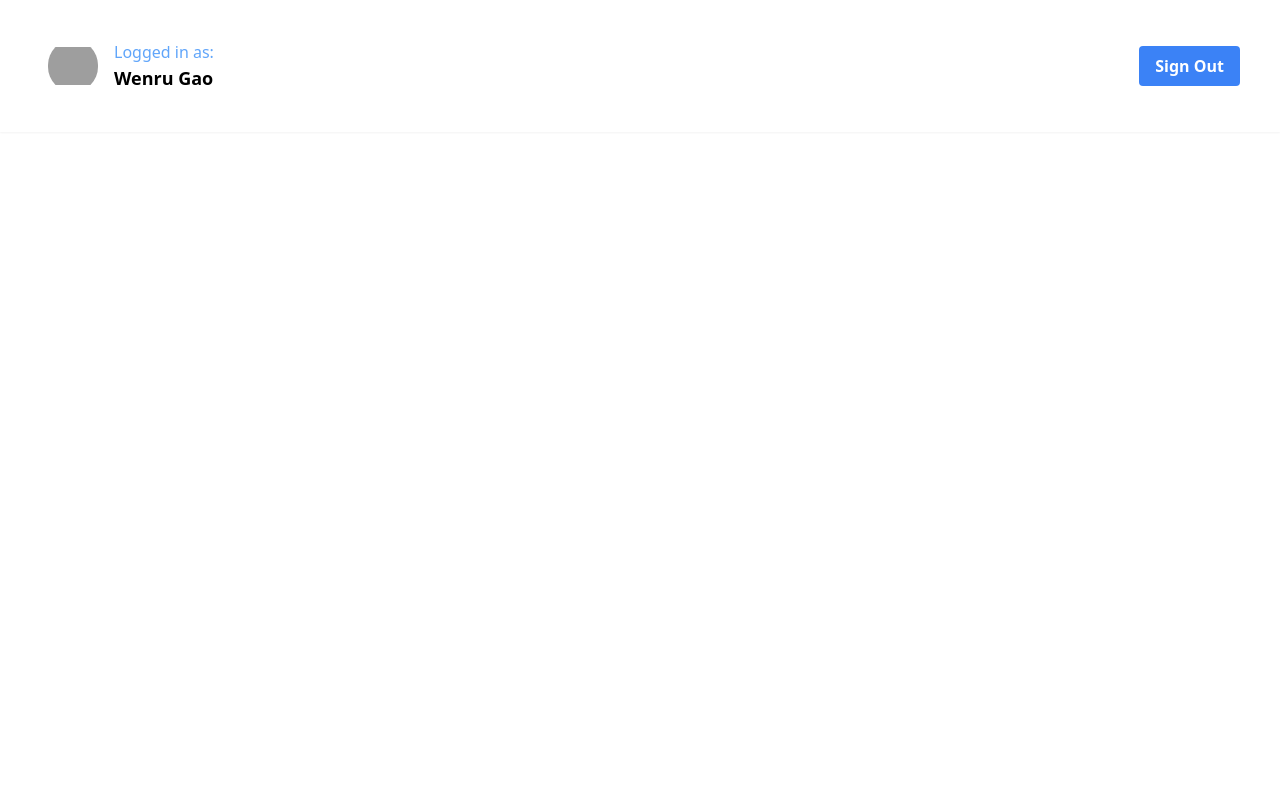
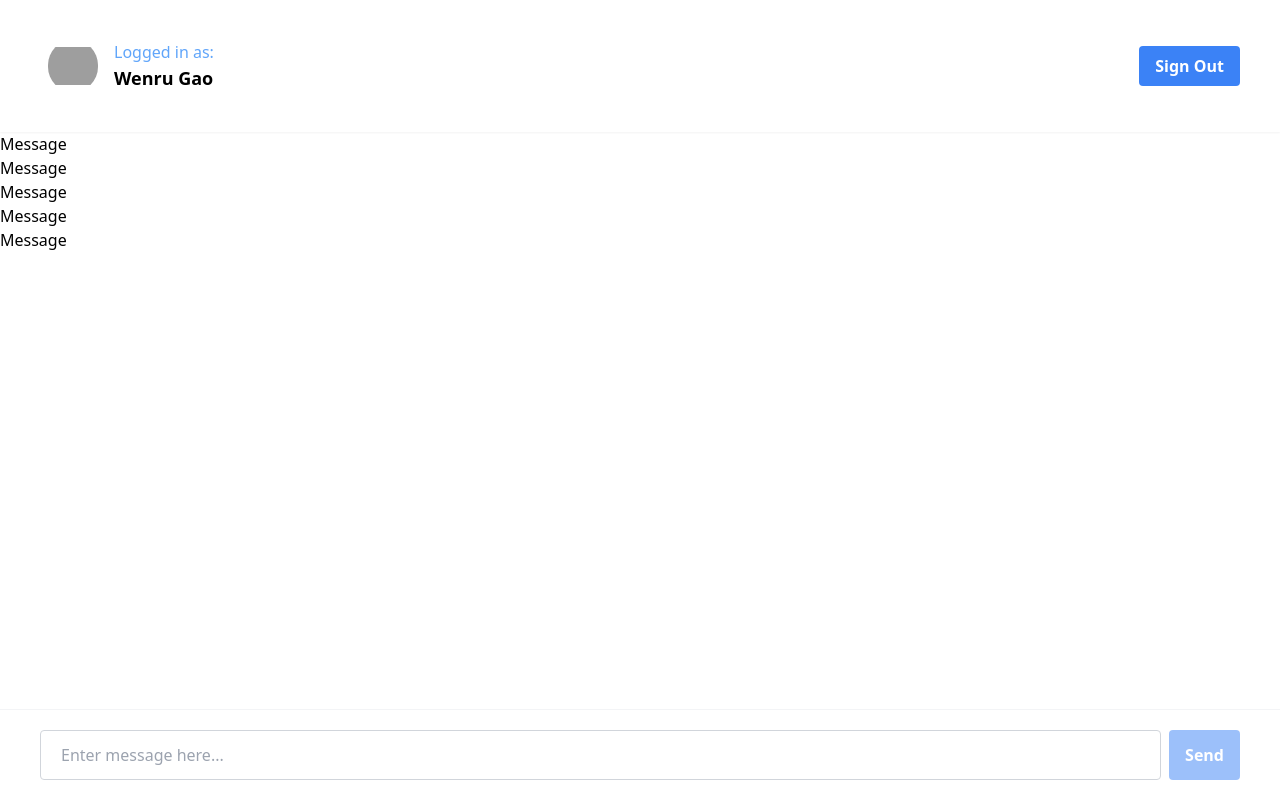
Before and after one commit to CleoPatra2772/messenger-app, a Next.js app: page / in a window 1280 px wide. Built offline with nearby package versions, Linux system fonts and the light colour scheme; grey boxes are pictures that could not be loaded.

Commit message:
implemented the message input box

```diff
--- /dev/null
+++ b/app/ChatInput.tsx
@@ -0,0 +1,37 @@
+'use client'
+
+import { FormEvent, useState } from "react";
+
+const ChatInput = () => {
+    const [input, setInput] = useState('');
+
+    const addMessage = (e: FormEvent<HTMLFormElement>) => {
+        e.preventDefault();
+        if(!input) return;
+
+        const messageToSend = input;
+
+        setInput("");
+    }
+
+    return (
+        <form
+        onSubmit={e => addMessage}
+        className="fixed bottom-0 z-50 w-full flex px-10 py-5 space-x-2 border-t border-gray-100">
+            <input type='text'
+            value={input}
+            onChange={e => setInput(e.target.value)}
+            placeholder="Enter message here..."
+            className="flex-1 rounded border border-gray-300 focus:outline-none
+            focus:ring-2 focus:ring-blue-600 focus:border-transparent px-5 py-3 disabled:opacity-50 disabled:cursor-not-allowed"/>
+            <button type='submit'
+            disabled={!input}
+            className="bg-blue-500 hover:bg-blue-700 text-white font-bold py-2 px-4 rounded
+            disabled:opacity-50 disabled:cursor-not-allowed">
+                Send
+            </button>
+        </form>
+    )
+}
+
+export default ChatInput;
--- a/app/MessageList.tsx
+++ b/app/MessageList.tsx
@@ -1,6 +1,12 @@
 const MessageList = () => {
     return (
-        <div></div>
+        <div>
+            <p>Message</p>
+            <p>Message</p>
+            <p>Message</p>
+            <p>Message</p>
+            <p>Message</p>
+        </div>
     )
 }
 
--- a/app/page.tsx
+++ b/app/page.tsx
@@ -1,3 +1,4 @@
+import ChatInput from "./ChatInput";
 import MessageList from "./MessageList";
 
  const HomePage = () => {
@@ -6,6 +7,7 @@ import MessageList from "./MessageList";
             {/* message list */}
             <MessageList/>
             {/* chat input */}
+            <ChatInput />
 
         </main>
     );
--- a/package.json
+++ b/package.json
@@ -6,6 +6,7 @@
     "start": "next start"
   },
   "dependencies": {
+    "ioredis": "^5.2.4",
     "next": "latest",
     "react": "18.2.0",
     "react-dom": "18.2.0"
```
Also changed, not shown: 1 other file (tests, documents, lock files or other folders).
